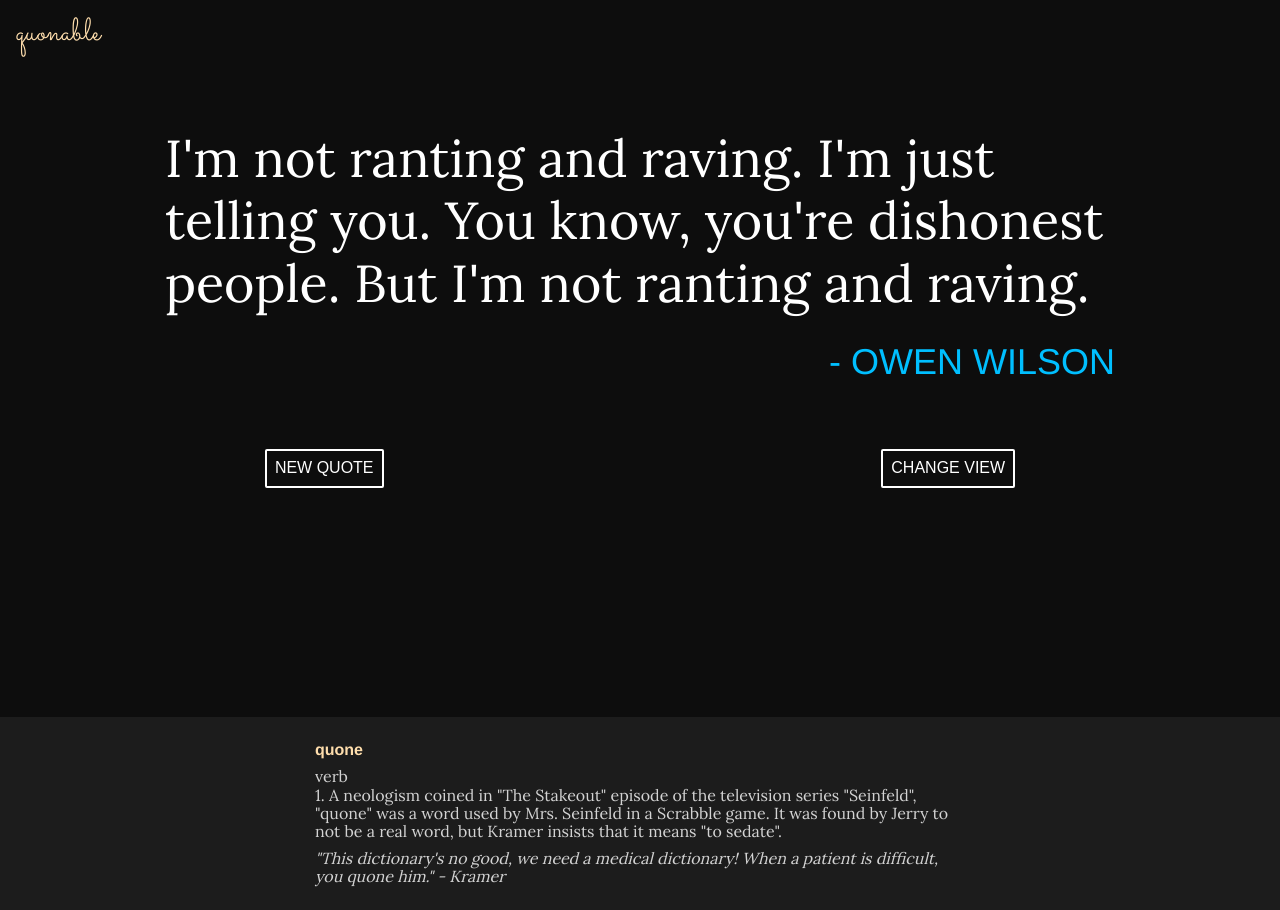
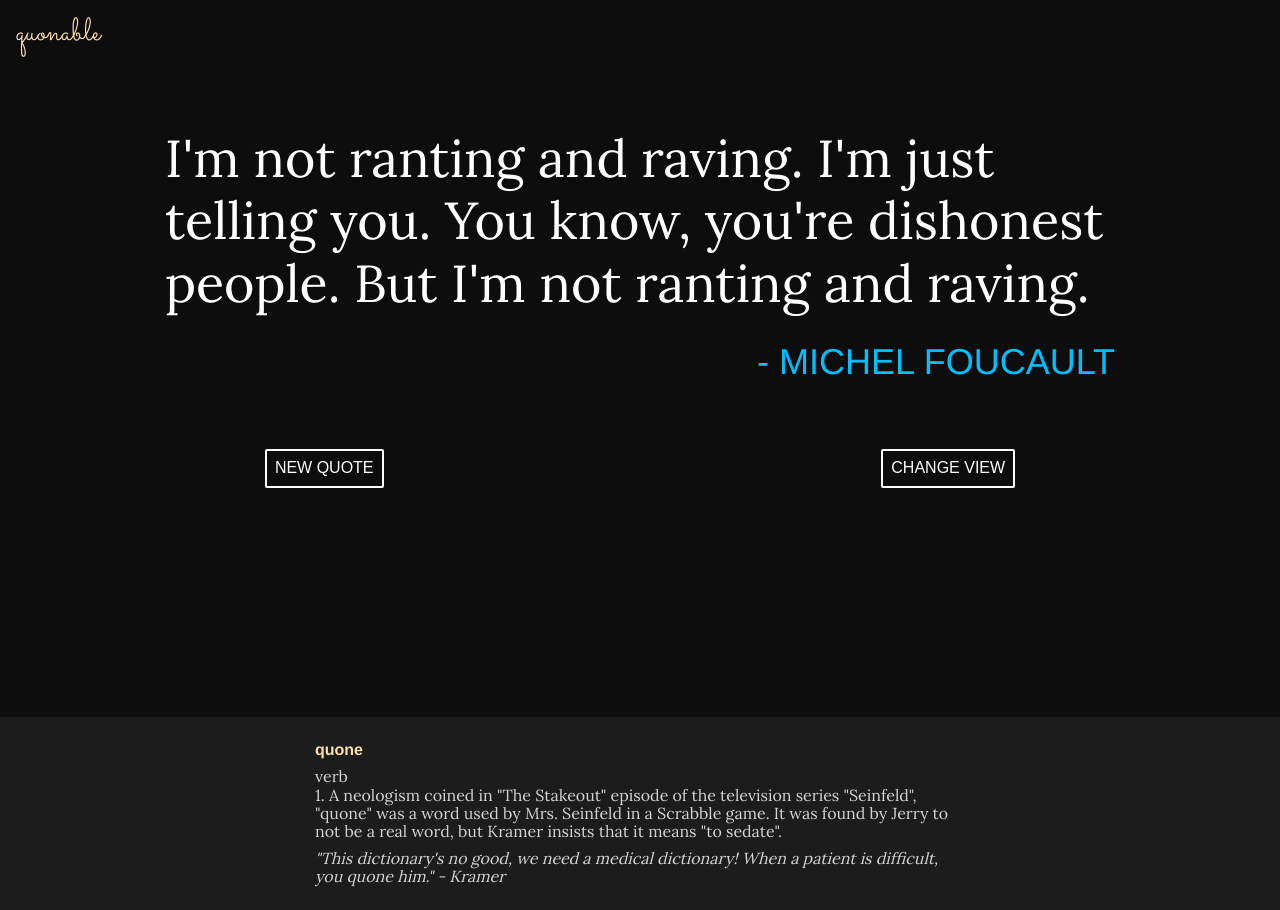
Before and after one commit to andybeers/quonable, a React (Create React App) app: page / in a window 1280 px wide. Built offline with nearby package versions, Linux system fonts and the light colour scheme.

Commit message:
Quote already recieves matched quotes and authors

```diff
--- a/src/components/Quote/Quote.js
+++ b/src/components/Quote/Quote.js
@@ -5,12 +5,11 @@ class Quote extends Component {
 
   render() {
     let QUOTE_VIEW = this.props.showSeriousQuote ? 'quoteReal' : 'quoteGoofy';
-    let AUTH_VIEW = this.props.showSeriousQuote ? 'quoteGoofy' : 'quoteReal';
     return (
       <main>
         <div className='wrapper'>
           <p>{this.props[QUOTE_VIEW].quote}</p>
-          <p className='author'>- {this.props[AUTH_VIEW].author}</p>
+          <p className='author'>- {this.props[QUOTE_VIEW].author}</p>
         </div>
         <div className='controls'>
           <button onClick={this.props.newQuote}>NEW QUOTE</button>
```
